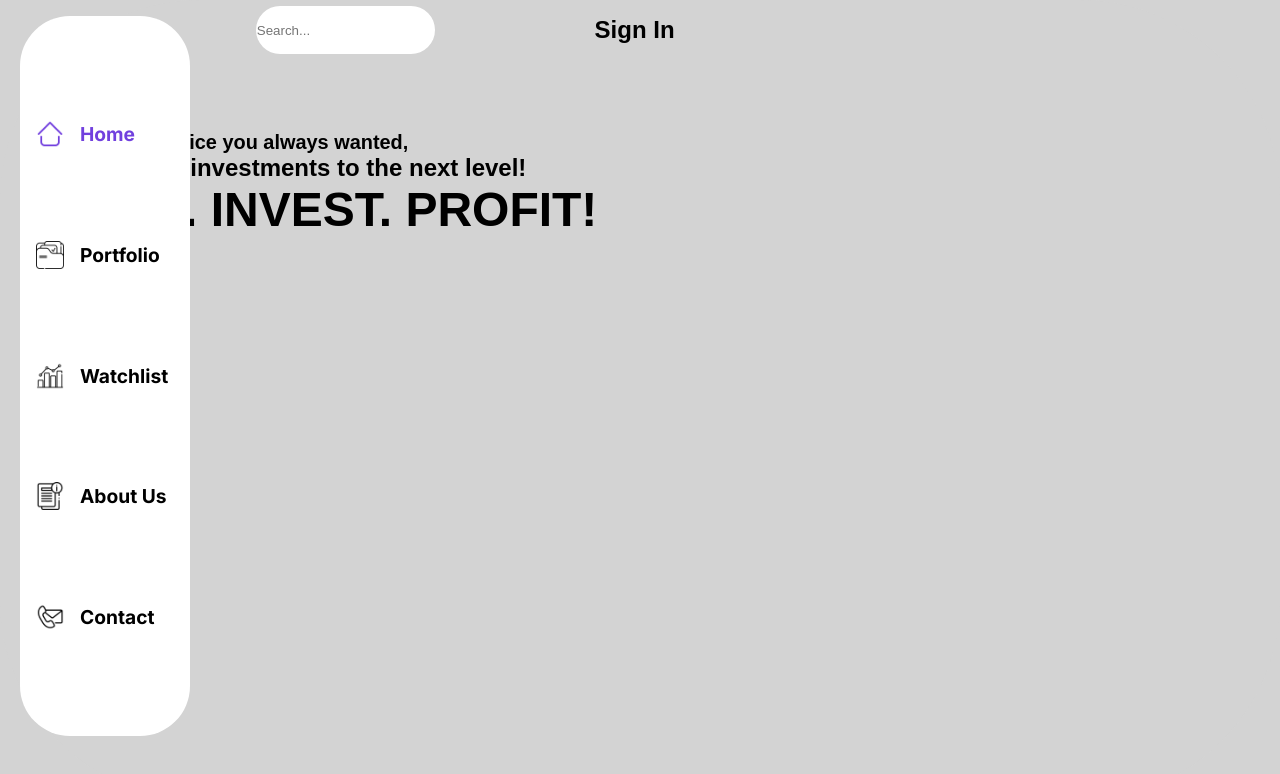
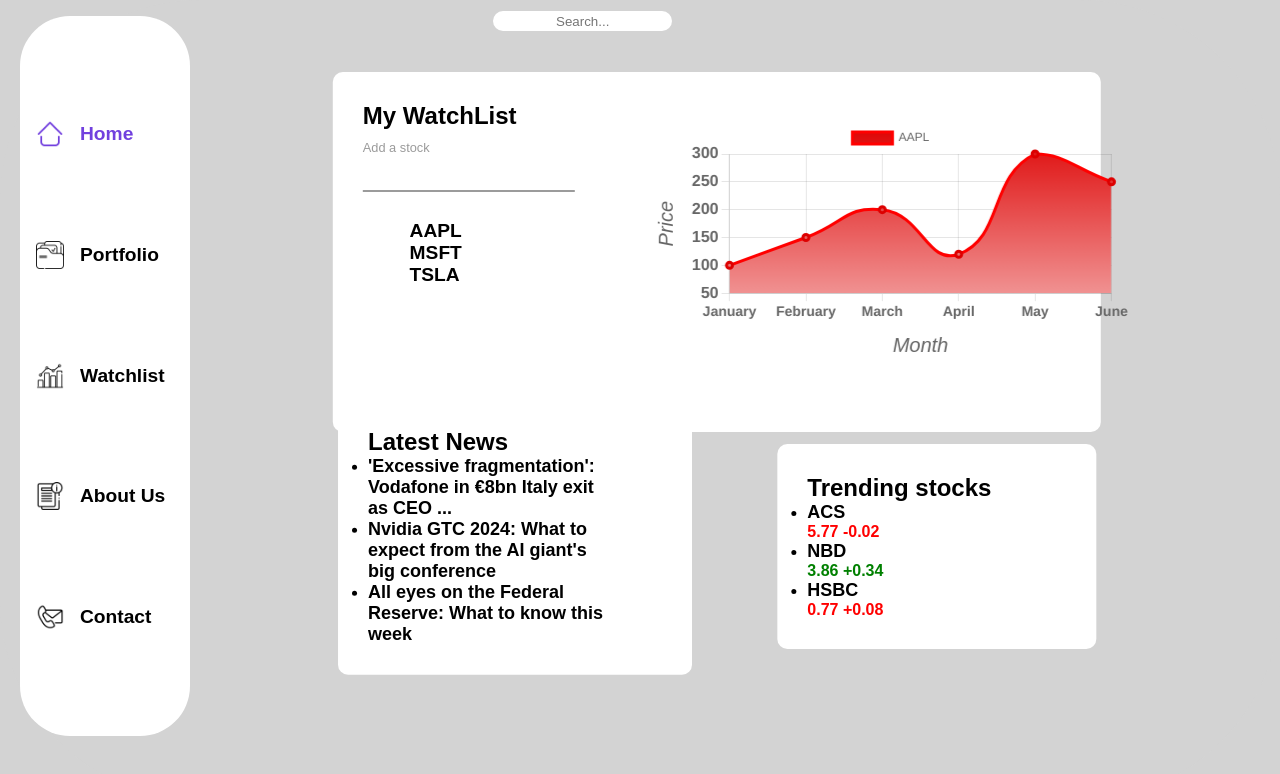
Before and after one commit to adelyasser00/Stock-Investment, a Next.js app in the folder frontend/: page / in a window 1280 px wide. Shown: the top 774 px of the page. Built offline with nearby package versions, Linux system fonts and the light colour scheme.

Commit message:
Home, Watchlist, About Us and Contact of Investor side tabls placeholders added

```diff
--- a/frontend/package.json
+++ b/frontend/package.json
@@ -9,6 +9,8 @@
     "lint": "next lint"
   },
   "dependencies": {
+    "@clerk/nextjs": "^4.29.9",
+    "@clerk/themes": "^1.7.10",
     "chart.js": "^4.4.1",
     "next": "14.1.0",
     "next-auth": "^4.24.6",
--- /dev/null
+++ b/frontend/src/app/css/clerk.css
@@ -0,0 +1,38 @@
+
+body{
+    /*background: #433B7C;*/
+    background-image: url("./images/home.png");
+    /* make the background image scale fit the screen and not appear as a cropped view of it*/
+    background-size: 100% ;
+    font-family: 'Open Sans', sans-serif;
+    font-size: 16px;
+    color: #fff;
+    margin: 0 !important;
+    position: absolute;
+    /*transform: translate(50%, 50%);*/
+    /*top:10%;*/
+    /*make the body fill the html page and the entire view completely and dont make the html element take up any space*/
+    width: 100%;
+    height: 100%;
+    /*overflow-y: scroll;*/
+
+}
+
+.cl-rootBox{
+    display: flex;
+    justify-content: center;
+    align-items: center;
+    height: 100vh;
+    width: 100vw;
+    transform: scale(0.9,0.9);
+    background: transparent;
+}
+
+.cl-card{
+    box-shadow: 10px 10px 16px 9px rgba(0,0,0,0.5);
+
+}
+
+/*div{*/
+/*    position:absolute;*/
+/*}*/
--- a/frontend/src/app/css/landing.css
+++ b/frontend/src/app/css/landing.css
@@ -4,25 +4,28 @@ html,body {
     border-radius:200px;
     border-color:white;
     height:100%;
-
+    font-family: "Campton", sans-serif;
+    color:black;
 }
 
 p {
-    position: absolute;
+    /*position: absolute;*/
     left: 3em;
     top: 23%;
-    transform: translateY(-50%);
+    /*transform: translateY(-50%);*/
     width: 82%;
 
     font-weight: bold;
     font-family: "Campton", sans-serif;
     font-size: 1.5em;
     color:black;
+    z-index: 1;
 }
 
 h3, h2 {
     color:black;
     font-family: "Campton", sans-serif;
+    z-index:1;
 }
 
 .form__group {
@@ -30,6 +33,12 @@ h3, h2 {
     padding: 15px 0 0;
     margin-top: 10px;
     width: 100%;
+}
+.form__group__watchlist {
+    position: relative;
+    padding: 15px 0 0;
+    margin-top: 10px;
+    width: 30%;
 }
 
 .form__field {
@@ -124,6 +133,17 @@ h3, h2 {
     color:black;
 }
 
+.stockDisplayListWatchlist{
+    position:absolute;
+    left: 4em;
+    top: 41%;
+    /*transform: translateY(-70%);*/
+    width: 82%;
+    font-family: "Campton", sans-serif;
+    font-size: 1.2em;
+    color:black;
+}
+
 .stockDisplayListItem:hover{
     color:darkgray;
     cursor:pointer;
@@ -168,6 +188,13 @@ h3, h2 {
     /*max-height: 60%;*/
 
 }
+.bigSectionBGText{
+    font-size: 1.5em;
+    font-family: "Campton", sans-serif;
+    color:black;
+    margin-bottom: 20px;
+}
+
 .topChartClass{
     flex:1;
     left: 40%;
@@ -176,6 +203,18 @@ h3, h2 {
     padding: 5px;
     cursor: pointer;
     position:relative;
+
+}
+
+.topChartClassWatchlist{
+    flex:1;
+    left: 40%;
+    width: 500px;
+    height: 250px;
+    padding: 5px;
+    cursor: pointer;
+    position:relative;
+    transform:translateY(-30%);
 
 }
 
@@ -190,6 +229,7 @@ h3, h2 {
     position: relative;
     transform: translateX(19%) translateY(20%);
     width:45%;
+
 }
 .bottomLeftSectionBG {
     background-color: #FFF;
@@ -204,6 +244,33 @@ h3, h2 {
     width:50%;
 }
 
+.bottomRightSectionBGHome {
+    background-color: #FFF;
+    padding: 30px;
+    border-radius: 10px;
+    display: flex;
+    flex-direction: column;
+    /*max-width: 50%;*/
+    left: 50%;
+    position: relative;
+    transform: translateX(19%) translateY(1%);
+    width:45%;
+
+}
+
+.bottomLeftSectionBGHome {
+    background-color: #FFF;
+    padding: 30px;
+    border-radius: 10px;
+    display: flex;
+    flex-direction: column;
+    /*max-width: 50%;*/
+    left: 50%;
+    position: relative;
+    transform: translateX(-107%) translateY(-90%);
+    width:50%;
+}
+
 .bottomRightChartClass{
     left: 10%;
     width: 70%;
@@ -212,3 +279,27 @@ h3, h2 {
     cursor: pointer;
     position:relative;
 }
+
+.newsFont{
+    font-size: 18px;
+}
+
+.stockIncrease{
+    color: green;
+    font-size:16px;
+}
+
+.stockDecrease{
+    color: red;
+    font-size: 16px;
+}
+
+.About-Us{
+    max-height: 100%;
+}
+
+.Contact{
+    max-height: 100%;
+    transform: translateX(-50%) translateY(50%);
+    transform: ;
+}
--- a/frontend/src/app/css/navbar.module.css
+++ b/frontend/src/app/css/navbar.module.css
@@ -1,10 +1,13 @@
 .navbar {
     display: flex;
     justify-content: center;
-    margin-top:0.5%;
+    /*flex-direction: column;*/
+    margin-top:0.1%;
     left:20%;
     z-index: 40;
     position: fixed;
+    width:90vw;
+    max-height: 40px;
 
 }
 .navLink {
@@ -19,20 +22,38 @@
     font-weight: 600;
     transition: background-color 0.6s ease, opacity 0.8s ease, padding-left 0.6s ease, padding-right 0.6s ease; /* Updated */
     padding: 10px 100px;
+    width:50%;
     /* transition-duration: 0.7s; */
 }
 
-.navLink:hover,
-.navLink:active {
-    background-color: #f0f0f0;
-    color: blue;
-    border-radius: 2px;
-    opacity: 0.8; /* Updated */
-    padding-right: 300px; /* Added */
-    padding-left:300px;
+.navLinkUserButton{
+    display: flex;
+    justify-content: right;
+    align-items: center;
+    color: #000;
+    text-decoration: none;
+    border-radius: 4px;
+    font-family: 'Campton-Bold', sans-serif;
+    font-size: 24px;
+    font-weight: 600;
+    transition: background-color 0.6s ease, opacity 0.8s ease, padding-left 0.6s ease, padding-right 0.6s ease; /* Updated */
+    padding: 10px 100px;
+    width:50%;
+    transform:translateX(-30%)
 }
+
+/*.navLink:hover,*/
+/*.navLink:active {*/
+/*    background-color: #f0f0f0;*/
+/*    color: blue;*/
+/*    border-radius: 2px;*/
+/*    opacity: 0.8; !* Updated *!*/
+/*    padding-right: 300px; !* Added *!*/
+/*    padding-left:300px;*/
+/*}*/
 .searchBar {
     /* flex-grow: 1; */
+    max-width: 450px;
     margin-right: 60px;
     padding: 0.05rem;
     border-radius: 30px;
@@ -40,14 +61,24 @@
     border: none;
     background-color: white;
     color: black;
+    /*make the text in the middle of the search bar*/
+    text-align: center;
+    height:20px;
     transition: background-color 0.6s ease, opacity 0.8s ease, padding-left 0.6s ease, padding-right 0.6s ease; /* Updated */
 }
-.searchBar:hover {
-    padding-right: 300px; /* Added */
-    padding-left:300px;
+
+.cl-userButton-root{
+    /*position:fixed;*/
+
+    transform:translateX(-100%);
+
 }
+/*.searchBar:hover {*/
+/*    padding-right: 300px; !* Added *!*/
+/*    padding-left:300px;*/
+/*}*/
 
-.searchBar:focus {
-    padding-right: 300px; /* Added */
-    padding-left:300px;
-}
+/*.searchBar:focus {*/
+/*    padding-right: 300px; !* Added *!*/
+/*    padding-left:300px;*/
+/*}*/
--- a/frontend/src/app/css/sidebar.module.css
+++ b/frontend/src/app/css/sidebar.module.css
@@ -13,6 +13,7 @@
   flex-direction: column;
   justify-content: center;
   border-radius: 50px;
+  font-family: "Campton", sans-serif;
 }
 
 .sidebarHidden {
--- a/frontend/src/app/layout.js
+++ b/frontend/src/app/layout.js
@@ -1,4 +1,6 @@
 import { Inter } from "next/font/google";
+import { ClerkProvider } from '@clerk/nextjs'
+import { dark, neobrutalism } from '@clerk/themes';
 import "./globals.css";
 
 const inter = Inter({ subsets: ["latin"] });
@@ -10,8 +12,13 @@ export const metadata = {
 
 export default function RootLayout({ children }) {
   return (
-    <html lang="en">
-      <body className={inter.className}>{children}</body>
-    </html>
+    <ClerkProvider >
+      <html lang="en">
+      <body>{children}</body>
+      </html>
+    </ClerkProvider>
+    // <html lang="en">
+    //   <body className={inter.className}>{children}</body>
+    // </html>
   );
 }
--- a/frontend/src/app/login/page.js
+++ b/frontend/src/app/login/page.js
@@ -1,5 +1,5 @@
 'use client'
-import '../css/loginsignup.css';
+import '../css/clerk.css';
 import { useState } from 'react';
 
 const mode = 'login';
--- a/frontend/src/app/navbar.js
+++ b/frontend/src/app/navbar.js
@@ -1,12 +1,21 @@
 // Navbar.js
 import Link from 'next/link';
 import styles from './css/navbar.module.css';
+import  { UserButton, SignOutButton,  } from "@clerk/nextjs";
+
 
 const Navbar = () => {
     return (
         <nav className={styles.navbar}>
+            <div className={styles.navLink}>
             <input type="text" className={styles.searchBar} placeholder="Search..." />
-            <Link href="/login" className={styles.navLink}>Sign In</Link>
+            </div>
+            <div className={styles.navLinkUserButton}>
+            <UserButton/>
+            </div>
+            {/*<Link href="/login" className={styles.navLink}>Sign In</Link>*/}
+
+            {/*<SignOutButton />*/}
         </nav>
     );
 };
--- a/frontend/src/app/page.js
+++ b/frontend/src/app/page.js
@@ -5,6 +5,7 @@ import './css/landing.css';
 import Navbar from './navbar.js';
 import Sidebar from './sidebar.js'; // Import the Sidebar component
 import { Line, Pie } from "react-chartjs-2";
+import { UserButton } from "@clerk/nextjs";
 
 import {
   Chart as ChartJS,
@@ -171,16 +172,47 @@ const HomePage = () => {
     <div>
       <Navbar />
       <Sidebar activeTab={activeTab} setActiveTab={setActiveTab} />
+
       <div>
         {activeTab === 'Home' && (
-          <>
-            <p>
-              <h5>Find the advice you always wanted,</h5>
-              <h4>Take your investments to the next level!</h4>
-              <h1>FIND. INVEST. PROFIT! </h1>
+            <div className='bigSectionBG'>
+                <p>My WatchList
                 </p>
-            {/* <div> <a className='SignUpBtn' href="/signup">Sign Up Now!</a> </div> */}
-          </>
+                <div className='form__group__watchlist field'>
+                    <input type="text" className="form__field"/>
+                    <label htmlFor="name" className="form__label">Add a stock</label>
+                </div>
+                <p className='stockDisplayListWatchlist'>
+                    <span className='stockDisplayListItem'  onClick={() => setSelectedStock('AAPL')}>AAPL</span>
+                    <br></br>
+                    <span className='stockDisplayListItem' onClick={() => setSelectedStock('MSFT')}>MSFT</span>
+                    <br></br>
+                    <span className='stockDisplayListItem' onClick={() => setSelectedStock('TSLA')}>TSLA</span>
+                </p>
+                <div className="topChartClassWatchlist">
+                    <Line data={data} options={options}></Line>
+                </div>
+                <div className='bottomRightSectionBGHome'>
+                    <h2>Trending stocks</h2>
+                    <ul>
+                        <li><p className='newsFont'>ACS </p> <p class='newsFont stockDecrease'>5.77 -0.02</p></li>
+                        <li><p className='newsFont'>NBD </p> <p class='newsFont stockIncrease'>3.86 +0.34</p></li>
+
+                        <li><p className='newsFont'>HSBC </p> <p class='newsFont stockDecrease'>0.77 +0.08</p></li>
+                    </ul>
+                </div>
+
+                <div className='bottomLeftSectionBGHome'>
+                <h2>Latest News</h2>
+                    <ul>
+                        <li><p className='newsFont'>'Excessive fragmentation': Vodafone in €8bn Italy exit as CEO
+                            ...</p></li>
+                        <li><p className='newsFont'>Nvidia GTC 2024: What to expect from the AI giant's big
+                            conference</p></li>
+                        <li><p className='newsFont'>All eyes on the Federal Reserve: What to know this week</p></li>
+                    </ul>
+                </div>
+            </div>
         )}
           {activeTab === 'Portfolio' && (
               <div className='bigSectionBG'>
@@ -226,9 +258,55 @@ const HomePage = () => {
                 </div>
             </div>
         )}
-          {activeTab === 'Watchlist' && <p>Watchlist</p>}
-          {activeTab === 'About Us' && <p>About Us</p>}
-          {activeTab === 'Contact' && <p>Contact</p>}
+          {activeTab === 'Watchlist' && (
+              <div className='bigSectionBG'>
+                  <p>My WatchList
+                  </p>
+                  <div className='form__group__watchlist field'>
+                      <input type="text" className="form__field"/>
+                      <label htmlFor="name" className="form__label">Add a stock</label>
+                  </div>
+                  <p className='stockDisplayListWatchlist'>
+                      <span className='stockDisplayListItem' onClick={() => setSelectedStock('AAPL')}>AAPL</span>
+                      <br></br>
+                      <span className='stockDisplayListItem' onClick={() => setSelectedStock('MSFT')}>MSFT</span>
+                      <br></br>
+                      <span className='stockDisplayListItem' onClick={() => setSelectedStock('TSLA')}>TSLA</span>
+                  </p>
+                  <div className="topChartClassWatchlist">
+                      <Line data={data} options={options}></Line>
+                  </div>
+              </div>
+          )}
+          {activeTab === 'About Us' && (
+              <div className='bigSectionBG About-Us'>
+                  <p>
+                      Welcome to <strong>Stock Investment Platform</strong>, your number one source for all things related to stock investment. We're dedicated to providing you the very best of investment advice, with an emphasis on reliability, customer service, and uniqueness.
+                  </p>
+                  <p>
+                      Founded in 2023, <strong>Stock Investment Platform</strong> has come a long way from its beginnings. When we first started out, our passion for helping other investors be more eco-friendly, providing the best equipment for their trading drove us to start our own business.
+                  </p>
+                  <p>
+                      We hope you enjoy our services as much as we enjoy offering them to you. If you have any questions or comments, please don't hesitate to contact us.
+                  </p>
+              </div>
+          )}
+          {activeTab === 'Contact' && (
+              <div className='bigSectionBG Contact'>
+                  <h1>
+                      For further inquiries:
+                  </h1>
+                  <p>
+                      Email: es-adelyasser00@alexu.edu.eg
+                  </p>
+                  <p>
+                      Mobile: +20 1014066663
+                  </p>
+                  <p>
+                      Telephone: +20 1014066663
+                  </p>
+              </div>
+          )}
       </div>
     </div>
   );
--- /dev/null
+++ b/frontend/src/app/sign-in/[[...sign-up]]/page.jsx
@@ -0,0 +1,5 @@
+import { SignIn } from "@clerk/nextjs";
+import '../../css/clerk.css';
+export default function Page() {
+    return <SignIn className='mainContainer'/>;
+}
--- /dev/null
+++ b/frontend/src/app/sign-up/[[...sign-up]]/page.jsx
@@ -0,0 +1,5 @@
+import { SignUp } from "@clerk/nextjs";
+import '../../css/clerk.css';
+export default function Page() {
+    return <SignUp />;
+}
```
Also changed, not shown: frontend/src/middleware.js (added, +16 -0 lines), 2 other files (tests, documents, lock files or other folders). Lines whose indentation alone changed are shown as unchanged.
